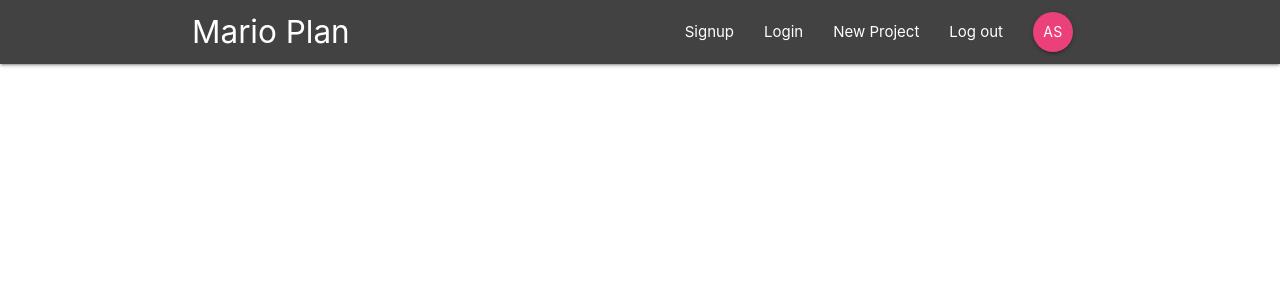
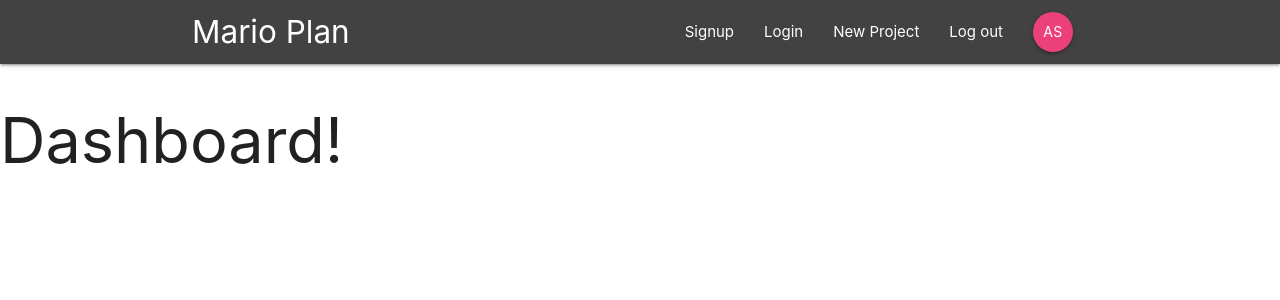
Before and after one commit to TB831/FirebaseProjectManger, a React (Create React App) app: page / in a window 1280 px wide. Shown: the top 300 px of the page. Built offline with nearby package versions, Linux system fonts and the light colour scheme.

Commit message:
added Dashboard component boilerplate

```diff
--- a/src/App.js
+++ b/src/App.js
@@ -1,6 +1,7 @@
 import React, { Component } from 'react';
 import { BrowserRouter } from 'react-router-dom';
 import NavBar from './components/NavBar';
+import Dashboard from './containers/Dashboard';
 
 class App extends Component {
   render() {
@@ -8,6 +9,7 @@ class App extends Component {
       <BrowserRouter>
         <div className='App'>
           <NavBar />
+          <Dashboard />
         </div>
       </BrowserRouter>
     );
--- /dev/null
+++ b/src/containers/Dashboard.js
@@ -0,0 +1,11 @@
+import React, { Component } from 'react';
+
+class Dashboard extends Component {
+  render() {
+    return (
+      <h1>Dashboard!</h1>
+    );
+  }
+}
+
+export default Dashboard;
```
